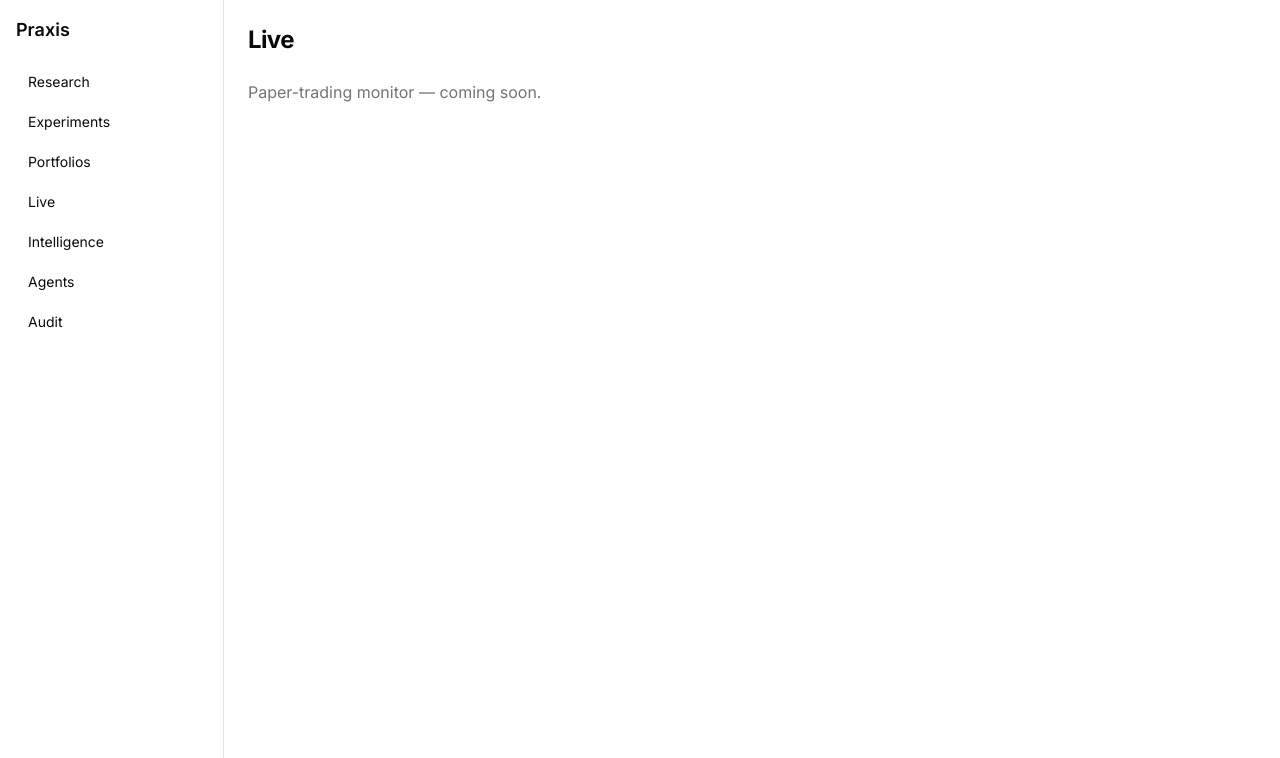
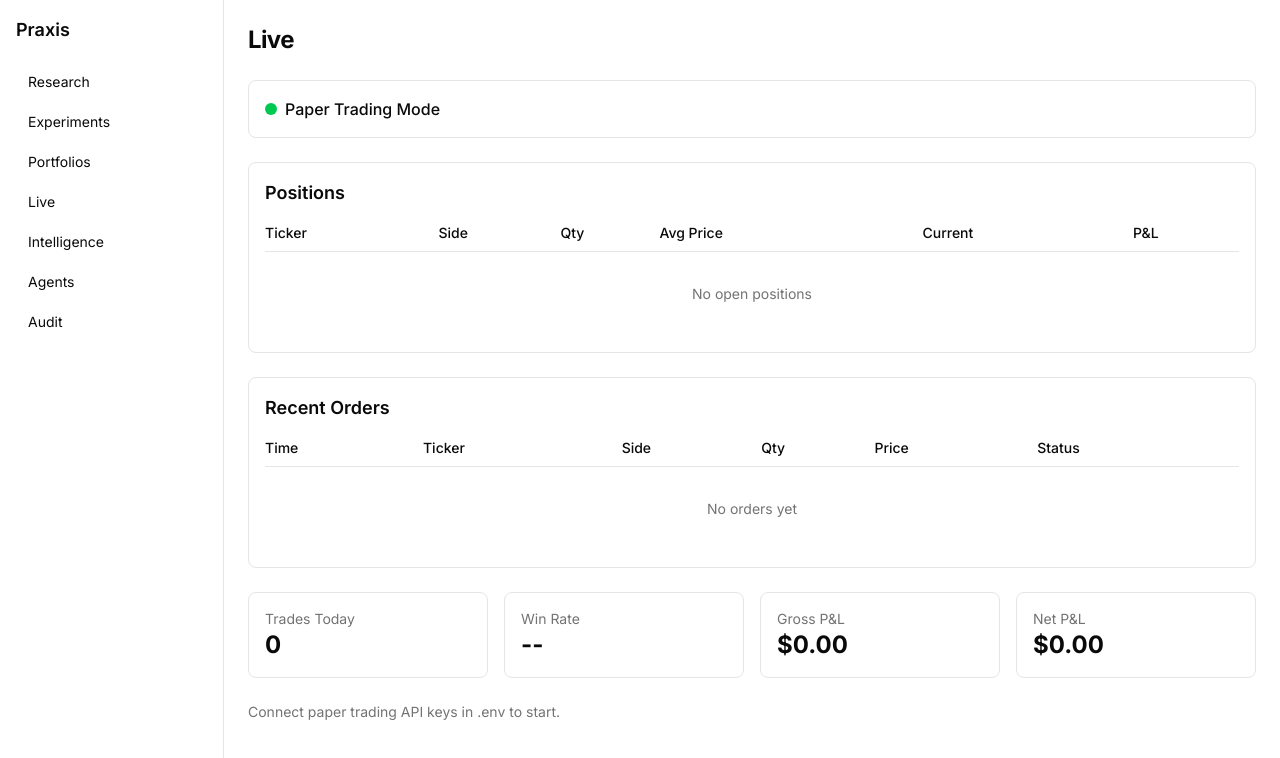
Before and after one commit to Moleculez/praxis, a Next.js app in the folder apps/web/: page /live in a window 1280 px wide. Shown: the top 758 px of the page. Built offline with nearby package versions, Linux system fonts and the light colour scheme.

Commit message:
feat(frontend): build portfolio dashboard and live trading pages

```diff
--- a/apps/web/src/app/(routes)/live/page.tsx
+++ b/apps/web/src/app/(routes)/live/page.tsx
@@ -1,9 +1,109 @@
+"use client";
+
+const positionColumns = [
+  "Ticker",
+  "Side",
+  "Qty",
+  "Avg Price",
+  "Current",
+  "P&L",
+];
+
+const orderColumns = [
+  "Time",
+  "Ticker",
+  "Side",
+  "Qty",
+  "Price",
+  "Status",
+];
+
 export default function LivePage() {
   return (
     <div className="space-y-6">
       <h1 className="text-2xl font-bold tracking-tight">Live</h1>
-      <p className="text-muted-foreground">
-        Paper-trading monitor — coming soon.
+
+      {/* Section 1: Trading Status */}
+      <div className="flex items-center gap-2 rounded-lg border p-4">
+        <span className="inline-block h-3 w-3 rounded-full bg-green-500" />
+        <span className="font-medium">Paper Trading Mode</span>
+      </div>
+
+      {/* Section 2: Positions */}
+      <div className="rounded-lg border p-4">
+        <h2 className="mb-4 text-lg font-semibold">Positions</h2>
+        <table className="w-full text-sm">
+          <thead>
+            <tr className="border-b text-left">
+              {positionColumns.map((col) => (
+                <th key={col} className="pb-2 font-medium">
+                  {col}
+                </th>
+              ))}
+            </tr>
+          </thead>
+          <tbody>
+            <tr>
+              <td
+                colSpan={positionColumns.length}
+                className="py-8 text-center text-muted-foreground"
+              >
+                No open positions
+              </td>
+            </tr>
+          </tbody>
+        </table>
+      </div>
+
+      {/* Section 3: Recent Orders */}
+      <div className="rounded-lg border p-4">
+        <h2 className="mb-4 text-lg font-semibold">Recent Orders</h2>
+        <table className="w-full text-sm">
+          <thead>
+            <tr className="border-b text-left">
+              {orderColumns.map((col) => (
+                <th key={col} className="pb-2 font-medium">
+                  {col}
+                </th>
+              ))}
+            </tr>
+          </thead>
+          <tbody>
+            <tr>
+              <td
+                colSpan={orderColumns.length}
+                className="py-8 text-center text-muted-foreground"
+              >
+                No orders yet
+              </td>
+            </tr>
+          </tbody>
+        </table>
+      </div>
+
+      {/* Section 4: Daily Summary */}
+      <div className="grid grid-cols-1 gap-4 sm:grid-cols-2 lg:grid-cols-4">
+        <div className="rounded-lg border p-4">
+          <p className="text-sm text-muted-foreground">Trades Today</p>
+          <p className="text-2xl font-bold">0</p>
+        </div>
+        <div className="rounded-lg border p-4">
+          <p className="text-sm text-muted-foreground">Win Rate</p>
+          <p className="text-2xl font-bold">--</p>
+        </div>
+        <div className="rounded-lg border p-4">
+          <p className="text-sm text-muted-foreground">Gross P&L</p>
+          <p className="text-2xl font-bold">$0.00</p>
+        </div>
+        <div className="rounded-lg border p-4">
+          <p className="text-sm text-muted-foreground">Net P&L</p>
+          <p className="text-2xl font-bold">$0.00</p>
+        </div>
+      </div>
+
+      {/* Footer */}
+      <p className="text-sm text-muted-foreground">
+        Connect paper trading API keys in .env to start.
       </p>
     </div>
   );
--- a/apps/web/src/app/(routes)/portfolios/page.tsx
+++ b/apps/web/src/app/(routes)/portfolios/page.tsx
@@ -1,9 +1,97 @@
+"use client";
+
+import {
+  PieChart,
+  Pie,
+  Cell,
+  Tooltip,
+  ResponsiveContainer,
+} from "recharts";
+
+const allocationData = [{ name: "Cash", value: 100 }];
+const COLORS = ["#94a3b8"];
+
+const riskMetrics = [
+  { metric: "Annualized Vol", value: "--" },
+  { metric: "99% VaR", value: "--" },
+  { metric: "Expected Shortfall", value: "--" },
+  { metric: "Correlation Drift", value: "--" },
+];
+
 export default function PortfoliosPage() {
   return (
     <div className="space-y-6">
       <h1 className="text-2xl font-bold tracking-tight">Portfolios</h1>
-      <p className="text-muted-foreground">
-        Portfolio allocations and performance — coming soon.
+
+      {/* Section 1: Portfolio Overview */}
+      <div className="grid grid-cols-1 gap-4 sm:grid-cols-2 lg:grid-cols-4">
+        <div className="rounded-lg border p-4">
+          <p className="text-sm text-muted-foreground">Total Value</p>
+          <p className="text-2xl font-bold">$100,000.00</p>
+        </div>
+        <div className="rounded-lg border p-4">
+          <p className="text-sm text-muted-foreground">Daily P&L</p>
+          <p className="text-2xl font-bold">$0.00</p>
+        </div>
+        <div className="rounded-lg border p-4">
+          <p className="text-sm text-muted-foreground">Sharpe Ratio</p>
+          <p className="text-2xl font-bold">--</p>
+        </div>
+        <div className="rounded-lg border p-4">
+          <p className="text-sm text-muted-foreground">Max Drawdown</p>
+          <p className="text-2xl font-bold">--</p>
+        </div>
+      </div>
+
+      {/* Section 2: Allocation */}
+      <div className="rounded-lg border p-4">
+        <h2 className="mb-4 text-lg font-semibold">Allocation</h2>
+        <ResponsiveContainer width="100%" height={300}>
+          <PieChart>
+            <Pie
+              data={allocationData}
+              cx="50%"
+              cy="50%"
+              outerRadius={100}
+              dataKey="value"
+              label={({ name }) => name}
+            >
+              {allocationData.map((_, index) => (
+                <Cell
+                  key={`cell-${index}`}
+                  fill={COLORS[index % COLORS.length]}
+                />
+              ))}
+            </Pie>
+            <Tooltip />
+          </PieChart>
+        </ResponsiveContainer>
+      </div>
+
+      {/* Section 3: Risk Metrics */}
+      <div className="rounded-lg border p-4">
+        <h2 className="mb-4 text-lg font-semibold">Risk Metrics</h2>
+        <table className="w-full text-sm">
+          <thead>
+            <tr className="border-b text-left">
+              <th className="pb-2 font-medium">Metric</th>
+              <th className="pb-2 font-medium">Value</th>
+            </tr>
+          </thead>
+          <tbody>
+            {riskMetrics.map(({ metric, value }) => (
+              <tr key={metric} className="border-b last:border-0">
+                <td className="py-2">{metric}</td>
+                <td className="py-2">{value}</td>
+              </tr>
+            ))}
+          </tbody>
+        </table>
+      </div>
+
+      {/* Footer */}
+      <p className="text-sm text-muted-foreground">
+        Paper trading only. Connect Alpaca API keys in .env to enable.
       </p>
     </div>
   );
```
